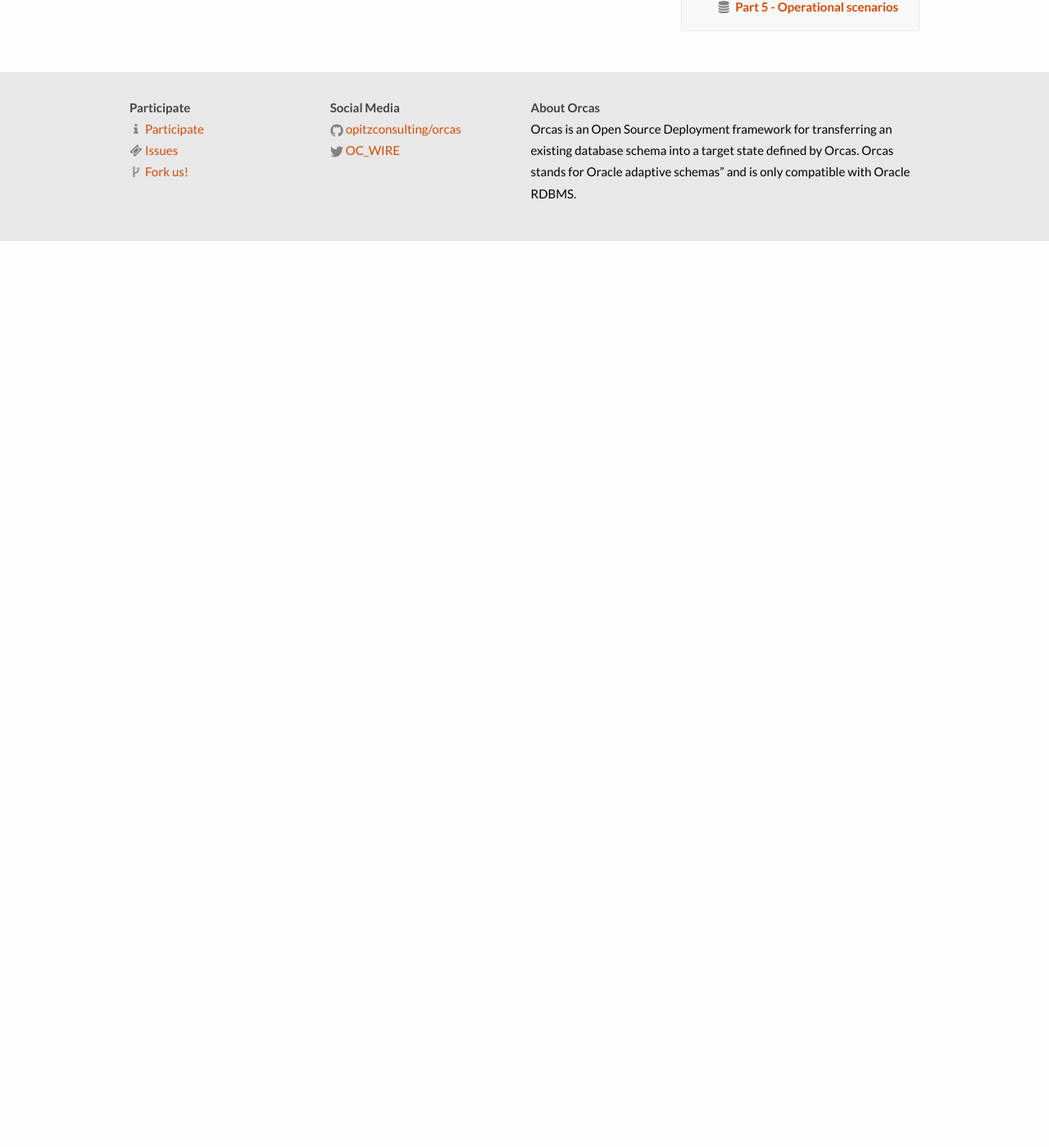
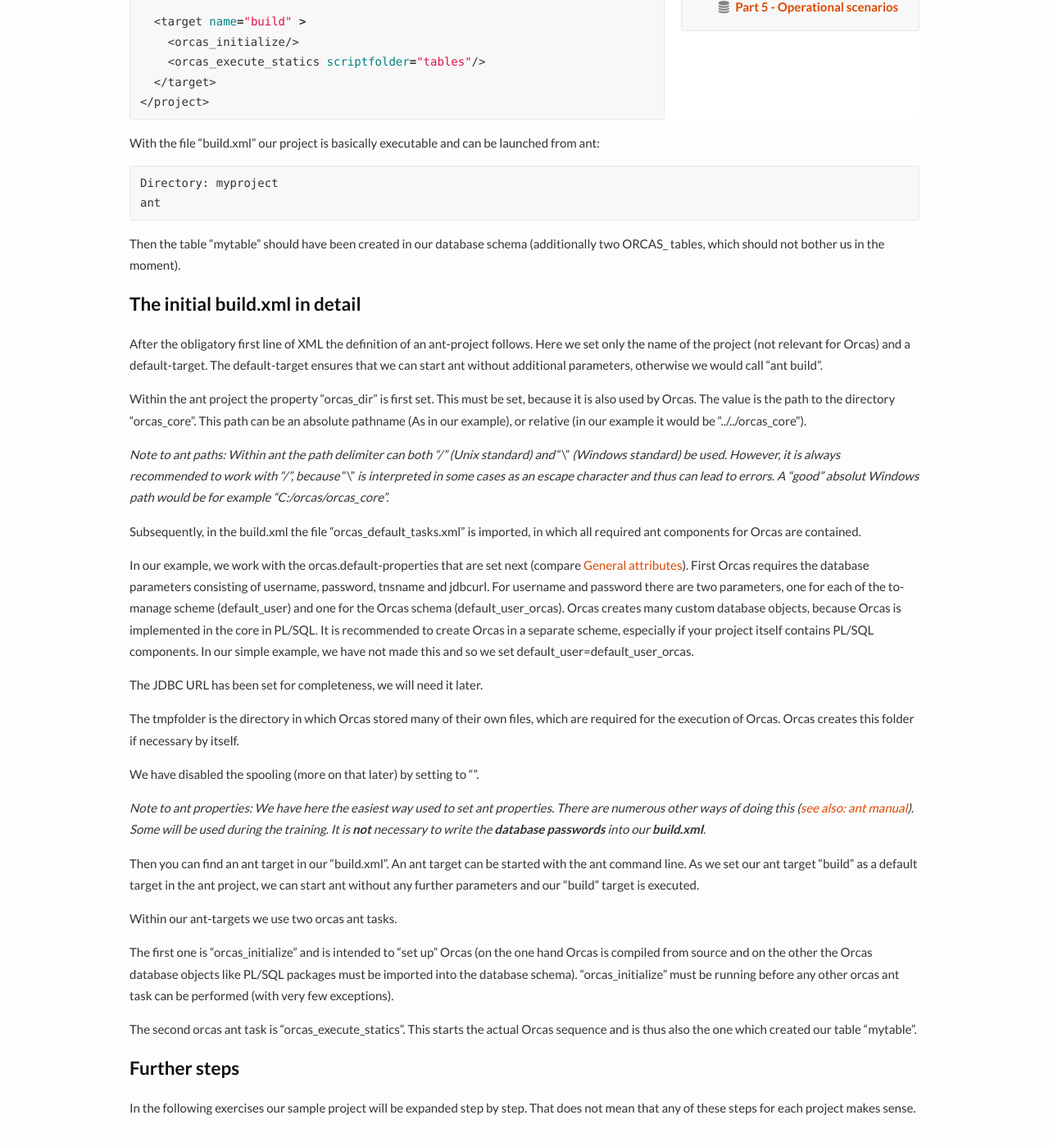
Before and after one commit to opitzconsulting/orcas, a Jekyll site: the page built from _docs/en/training_part2_1.md, in a window 1280 px wide and 1400 px high, scrolled down 1441 px. Shown: the whole window at 82% size. Built offline with Jekyll 4.4.1, drawn with Linux system fonts in a browser that asks for light colours; nearby versions of some CDN libraries; before the commit the page ends 1735 px from its top, so only the background shows below that; some of the changed text lies outside the part shown.

Commit message:
Training part 2.1

```diff
--- a/_docs/en/training_part2_1.md
+++ b/_docs/en/training_part2_1.md
@@ -6,4 +6,114 @@
 - en
 ---
 
-**This training is currently under construction and is neither complete nor correct!**
+The second part of the training is about how to build a Orcas build sequence to fit for your project.
+
+## Create a custom project
+
+To manage with Orcas a DB schema (DB User) we need first, of course, a scheme for our project:
+
+{% highlight bash %}
+SQL-Skript mit DBA-User auszuführen:
+create user myschema identified by myschema;
+grant connect to myschema;
+grant resource to myschema;
+{% endhighlight %}
+
+Our new sample project is the simplicity created in the directory "examples":
+
+{% highlight bash %}
+Directory: /orcas/orcas
+cd examples
+mkdir myproject
+cd myproject
+{% endhighlight %}
+
+Our tables are located in the directory "tables":
+
+{% highlight bash %}
+Directory: myproject
+mkdir tables
+{% endhighlight %}
+
+In the directory "tables" the file "mytable.sql" should be created initially. This file should have the following contents:
+
+{% highlight bash %}
+create table mytable
+(
+  mycolumn         number(10)
+);
+
+{% endhighlight %}
+
+## Initial build.xml
+
+Orcas is always controlled by [ant](http://ant.apache.org/).
+For this, a file with the name "build.xml" is required.
+
+This file will be stored in the directory "myproject" and will initially have the following content:
+
+{% highlight bash %}
+<?xml version = '1.0' encoding = 'windows-1252'?>
+<project name="myproject" default="build">
+  <property name="orcas_dir" value="/orcas/orcas/orcas_core"/>
+  <import file="${orcas_dir}/orcas_default_tasks.xml"/>
+
+  <property name="orcas.default_user" value="myschema"/>
+  <property name="orcas.default_password" value="myschema"/>
+  <property name="orcas.default_user_orcas" value="myschema"/>
+  <property name="orcas.default_password_orcas" value="myschema"/>
+  <property name="orcas.default_tnsname" value="XE"/>
+  <property name="orcas.default_jdbcurl" value="jdbc:oracle:thin:@localhost:1521:XE"/>
+  <property name="orcas.default_tmpfolder" value="tmp"/>
+  <property name="orcas.default_spoolfolder" value=""/>
+
+  <target name="build" >
+    <orcas_initialize/>
+    <orcas_execute_statics scriptfolder="tables"/>
+  </target>
+</project>
+{% endhighlight %}
+
+With the file "build.xml" our project is basically executable and can be launched from ant:
+
+{% highlight bash %}
+Directory: myproject
+ant
+{% endhighlight %}
+
+Then the table "mytable" should have been created in our database schema (additionally two ORCAS_ tables, which should not bother us in the moment).
+
+## The initial build.xml in detail
+
+After the obligatory first line of XML the definition of an ant-project follows. Here we set only the name of the project (not relevant for Orcas) and a default-target. The default-target ensures that we can start ant without additional parameters, otherwise we would call "ant build".
+
+Within the ant project the property "orcas_dir" is first set. This must be set, because it is also used by Orcas. The value is the path to the directory "orcas_core". This path can be an absolute pathname (As in our example), or relative (in our example it would be "../../orcas_core").
+
+*Note to ant paths: Within ant the path delimiter can both "/" (Unix standard) and* "\\" *(Windows standard) be used. However, it is always recommended to work with "/", because* "\\" *is interpreted in some cases as an escape character and thus can lead to errors. A "good" absolut Windows path would be for example "C:/orcas/orcas_core".*
+
+Subsequently, in the build.xml the file "orcas_default_tasks.xml" is imported, in which all required ant components for Orcas are contained.
+
+In our example, we work with the orcas.default-properties that are set next (compare [General attributes]({{site.baseurl}}/docs/ant-tasks/#general)).
+First Orcas requires the database parameters consisting of username, password, tnsname and jdbcurl.
+For username and password there are two parameters, one for each of the to-manage scheme (default_user) and one for the Orcas schema (default_user_orcas).
+Orcas creates many custom database objects, because Orcas is implemented in the core in PL/SQL. It is recommended to create Orcas in a separate scheme, especially if your project itself contains PL/SQL components. In our simple example, we have not made this and so we set default_user=default_user_orcas.
+
+The JDBC URL has been set for completeness, we will need it later.
+
+The tmpfolder is the directory in which Orcas stored many of their own files, which are required for the execution of Orcas. Orcas creates this folder if necessary by itself.
+
+We have disabled the spooling (more on that later) by setting to "".
+
+*Note to ant properties: We have here the easiest way used to set ant properties. There are numerous other ways of doing this ([see also: ant manual](http://ant.apache.org/manual/properties.html)). Some will be used during the training. It is **not** necessary to write the **database passwords** into our **build.xml**.*
+
+Then you can find an ant target in our "build.xml". An ant target can be started with the ant command line. As we set our ant target "build" as a default target in the ant project, we can start ant without any further parameters and our "build" target is executed.
+
+Within our ant-targets we use two orcas ant tasks.
+
+The first one is "orcas_initialize" and is intended to "set up" Orcas (on the one hand Orcas is compiled from source and on the other the Orcas database objects like PL/SQL packages must be imported into the database schema). "orcas_initialize" must be running before any other orcas ant task can be performed (with very few exceptions).
+
+The second orcas ant task is "orcas_execute_statics". This starts the actual Orcas sequence and is thus also the one which created our table "mytable".
+
+## Further steps
+
+In the following exercises our sample project will be expanded step by step. That does not mean that any of these steps for each project makes sense.
```
